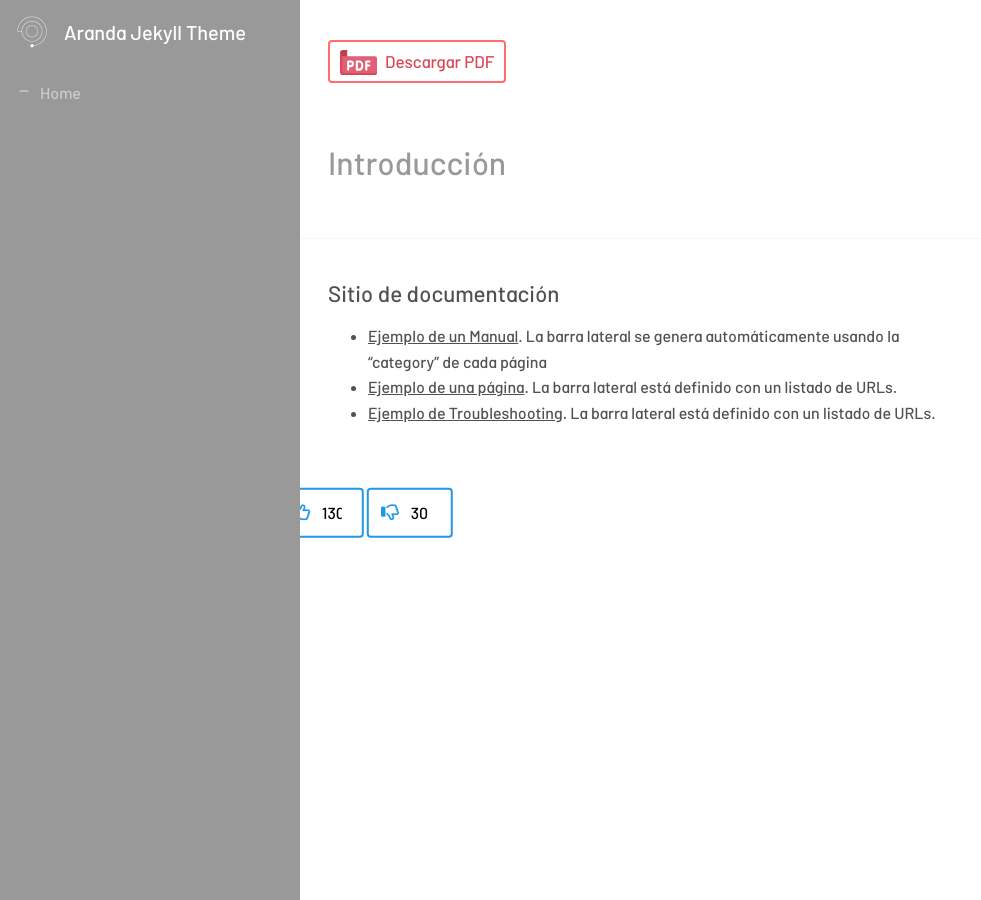
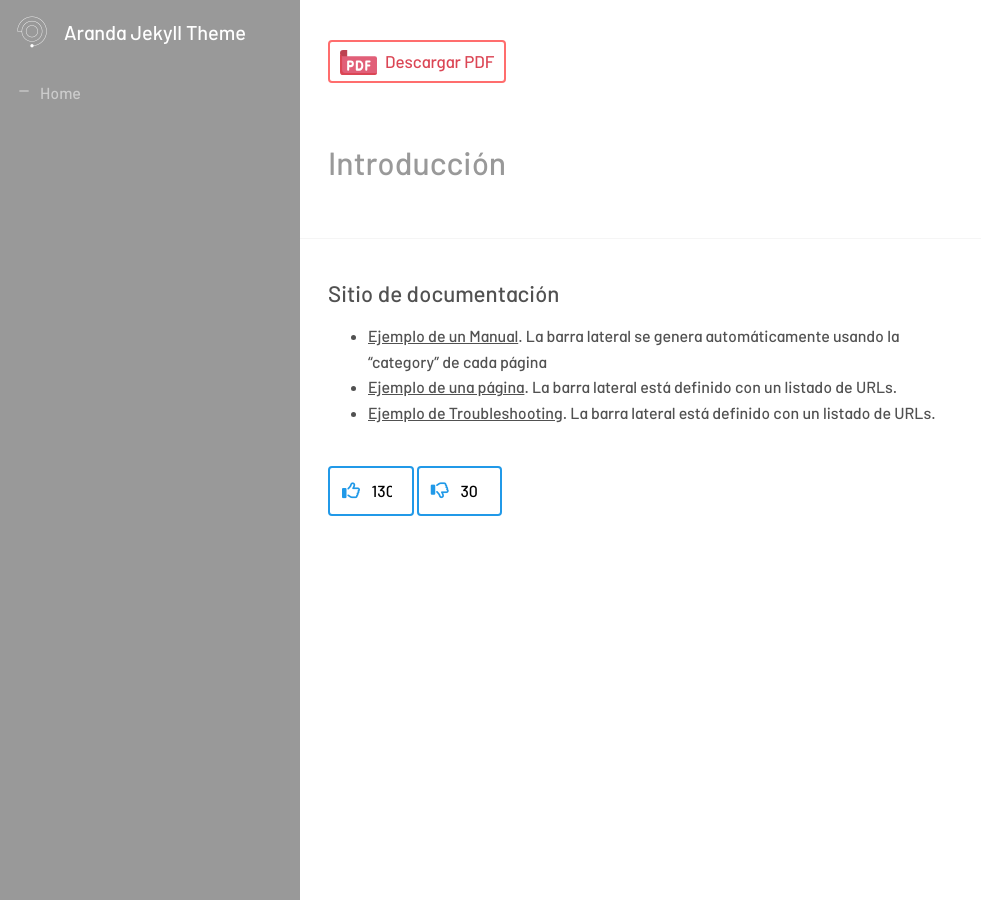
Before and after one commit to Nats85/Manuales-Aranda-Apis, a Jekyll site: the page built from index.md, in a window 1280 px wide. Shown: the whole page, without its empty margins (0-981 px from the left). Built offline with Jekyll 4.4.1, drawn with Linux system fonts in a browser that asks for light colours; nearby versions of some CDN libraries.

Commit message:
Update _vote-count.scss

```diff
--- a/_sass/base/_vote-count.scss
+++ b/_sass/base/_vote-count.scss
@@ -6,11 +6,12 @@
         height:100%;
     }
 
-    .container{
+    .container {
+
         position: absolute;
-        top: 57%;
-        left: 28%;
-        transform: translate(-50%, -50%);
+        margin: 0 auto;
+        padding: 0 300px 0 312px;
+
     }
 
     .like, .dislike {
```
